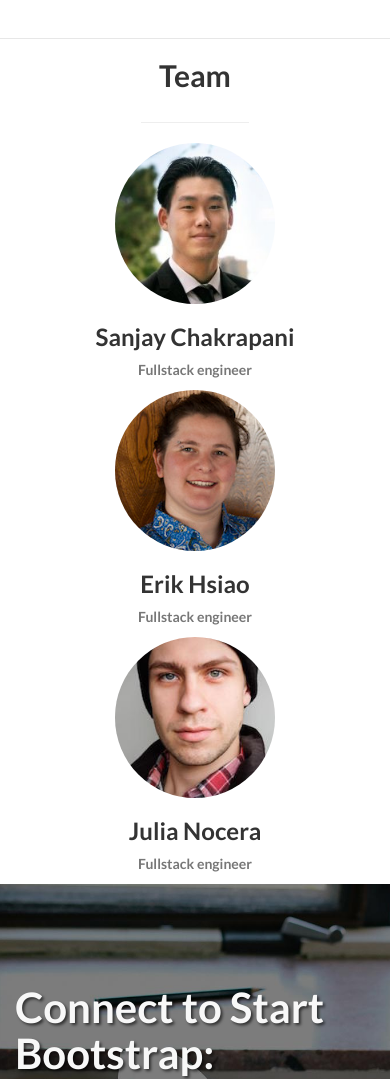
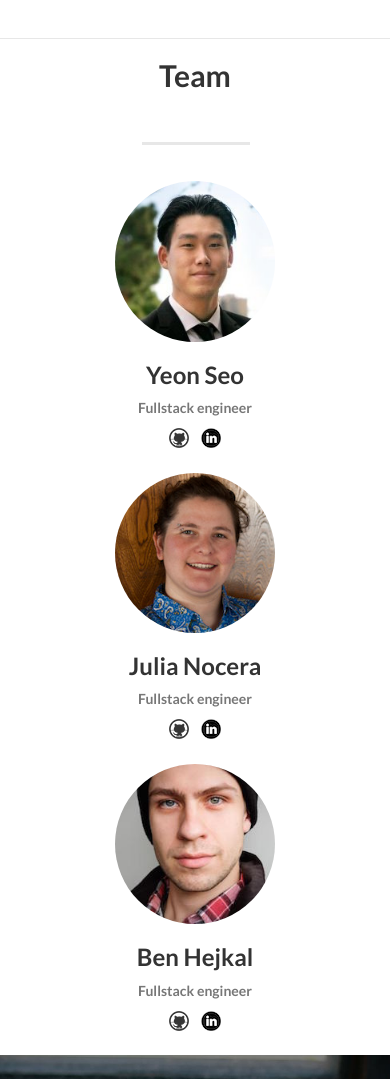
Before and after one commit to artemyss/AroLandingPage, a plain HTML site: page index.html in a window 390 px wide. Shown: the part 1640-2719 px from the top of the page. Drawn offline with Linux system fonts and the light colour scheme.

Commit message:
adds github and linked icons for team and links corrected -- also fixes 'hr' under 'Team' header

```diff
--- a/css/landing-page.css
+++ b/css/landing-page.css
@@ -171,11 +171,13 @@ p.copyright {
 
 
 /* ?? not right yet */
-hr.secondary {
+.hrsmall {
     width:30%;
-    border-bottom-color: rgb(51, 51, 51);
+    margin-left: 35.33333%;
+    margin-bottom: 10%;
+/*    border-bottom-color: rgb(51, 51, 51);
     line-height: 20px;
-}
+*/}
 
 .videoWrapper {
     position: relative;
@@ -202,6 +204,24 @@ hr.secondary {
     border-radius: 50%;
 }
 
+/* Social Icons for team members */
+.cardspan {
+  width: 20px;
+  height: 20px;
+  background: url("../img/icons/githubblack.png") center;
+  display: inline-block;
+  margin-bottom: 6%;
+}
+
+.cardspan2 {
+  width: 20px;
+  height: 20px;
+  background: url("../img/icons/linkedinBlack.png") center;
+  display: inline-block;
+  margin-left: 10%;
+  margin-bottom: 6%;
+}
+
 
 @media(min-width: 768px) {
     @media(max-width: 993px) {
@@ -210,3 +230,22 @@ hr.secondary {
         }
     }
 }
+
+@media(max-width: 993px) {
+        .cardspan {
+            width: 20px;
+            height: 20px;
+            background: url("../img/icons/githubblack.png") center;
+            display: inline-block;
+            margin-bottom: 6%;
+        }
+
+        .cardspan2 {
+            width: 20px;
+            height: 20px;
+            background: url("../img/icons/linkedinBlack.png") center;
+            display: inline-block;
+            margin-left: 3%;
+            margin-bottom: 6%;
+        }
+}
--- a/index.html
+++ b/index.html
@@ -121,7 +121,7 @@
                     <hr class="section-heading-spacer">
                     <div class="clearfix"></div>
                     <h2 class="section-heading">Using Aro</h2>
-                    <p class="lead">To use Aro, you need to create an<a href="https://apps.ionic.io/signup" title="IonicAccountLink">Ionic account</a>. Once you have your Ionic account set up, follow the instructions in the gitHub ReadMe to download the repo and deploy with Ionic. Check out the demo video for a preview of the app and an intro to using Aro on your iPhone.</p>
+                    <p class="lead">To use Aro, you need to create an <a href="https://apps.ionic.io/signup" title="IonicAccountLink">Ionic account</a>. Once you have your Ionic account set up, follow the instructions in the gitHub ReadMe to download the repo and deploy with Ionic. Check out the demo video for a preview of the app and an intro to using Aro on your iPhone.</p>
                 </div>
                 <div class="col-lg-5 col-sm-pull-6  col-sm-6">
                     <div class="videoWrapper">
@@ -137,25 +137,12 @@
     <!-- /.content-section-b -->
 
     <a name="Team"></a>
-    <!-- <div class="container team">
-
-        <div class="team-of-three">
-            <img class="team-images" src="./img/team/BenHejkal.jpeg" alt="Ben_Hejkal">
-        </div>
-        <div class="team-of-three">
-            <img class="team-images" src="./img/team/BenHejkal.jpeg" alt="Ben_Hejkal">
-        </div>
-        <div class="team-of-three">
-            <img class="team-images" src="./img/team/BenHejkal.jpeg" alt="Ben_Hejkal">
-        </div>
-    </div> -->
-
-<section id="team">
+    <section id="team">
         <div class="container">
             <div class="row">
                 <div class="col-lg-12 text-center">
                     <h2 class="section-heading">Team</h2>
-                    <hr class="secondary">
+                    <hr class="section-heading-spacer hrsmall">
                 </div>
             </div>
         </div>
@@ -163,37 +150,34 @@
             <div class="row">
                 <div class="col-lg-4 col-md-4 text-center">
                     <div class="service-box">
-                        <img class="thumbImage" src="./img/team/YeonSeo.jpg" alt="Sanjay Chakrapani">
-                        <h3>Sanjay Chakrapani</h3>
+                        <img class="thumbImage" src="./img/team/YeonSeo.jpg" alt="Yeon Seo">
+                        <h3>Yeon Seo</h3>
                         <p class="text-muted">Fullstack engineer</p>
                         <div>
-                            <a class="cardspan" href="https://github.com/shasum" target="_blank"></a>
-                            <a class="cardspan2" href="https://in.linkedin.com/in/sanjaycx" target="_blank"></a>
-                            <a class="blog" href="https://shasum.github.io" target="_blank"></a>
+                            <a class="cardspan" href="https://github.com/yseoserious" target="_blank"></a>
+                            <a class="cardspan2" href="https://www.linkedin.com/in/yeonseo" target="_blank"></a>
                         </div>
                     </div>
                 </div>
                 <div class="col-lg-4 col-md-4 text-center">
                     <div class="service-box">
-                        <img class="thumbImage" src="./img/team/JuliaNocera.jpg" alt="Erik Hsiao">
-                        <h3>Erik Hsiao</h3>
+                        <img class="thumbImage" src="./img/team/JuliaNocera.jpg" alt="Julia Nocera">
+                        <h3>Julia Nocera</h3>
                         <p class="text-muted">Fullstack engineer</p>
                         <div>
-                            <a class="cardspan" href="https://github.com/ErikMHsiao" target="_blank"></a>
-                            <a class="cardspan2" href="https://www.linkedin.com/in/erikmhsiao" target="_blank"></a>
-                            <a class="blog" href="https://erikmhsiao.github.io" target="_blank"></a>
+                            <a class="cardspan" href="https://github.com/JuliaNocera" target="_blank"></a>
+                            <a class="cardspan2" href="https://www.linkedin.com/in/julianocera" target="_blank"></a>
                         </div>
                     </div>
                 </div>
                 <div class="col-lg-4 col-md-4 text-center">
                     <div class="service-box">
-                        <img class="thumbImage" src="./img/team/BenHejkal.jpeg" alt="Julia">
-                        <h3>Julia Nocera</h3>
+                        <img class="thumbImage" src="./img/team/BenHejkal.jpeg" alt="Ben Hejkal">
+                        <h3>Ben Hejkal</h3>
                         <p class="text-muted">Fullstack engineer</p>
                         <div>
-                        <a class="cardspan" href="https://github.com/JuliaNocera" target="_blank"></a>
-                        <a class="cardspan2" href="https://www.linkedin.com/in/julianocera" target="_blank"></a>
-                        <a class="blog" href="https://julianocera.github.io" target="_blank"></a>
+                            <a class="cardspan" href="https://github.com/hejkal" target="_blank"></a>
+                            <a class="cardspan2" href="https://www.linkedin.com/in/benhejkal" target="_blank"></a>
                         </div>
                     </div>
                 </div>
```
Also changed, not shown: img/icons/githubblack.png (added), img/icons/linkedinBlack.png (added).
